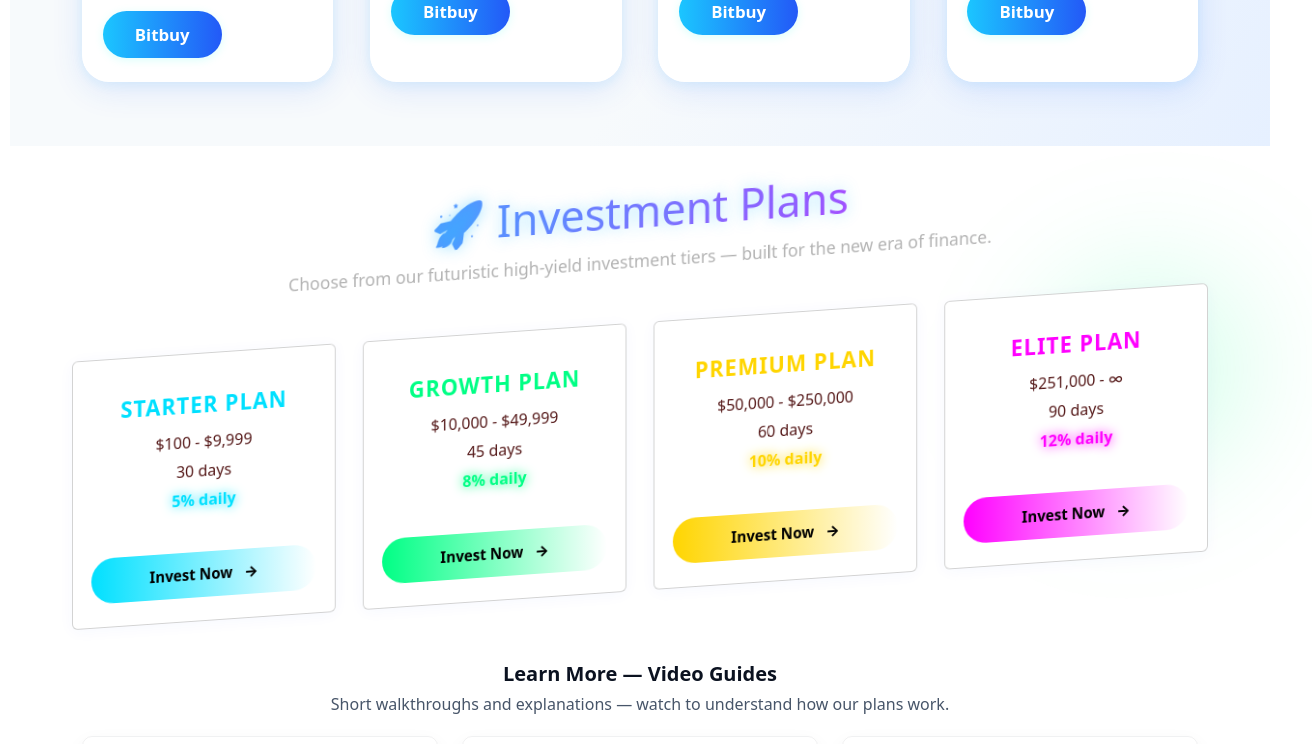
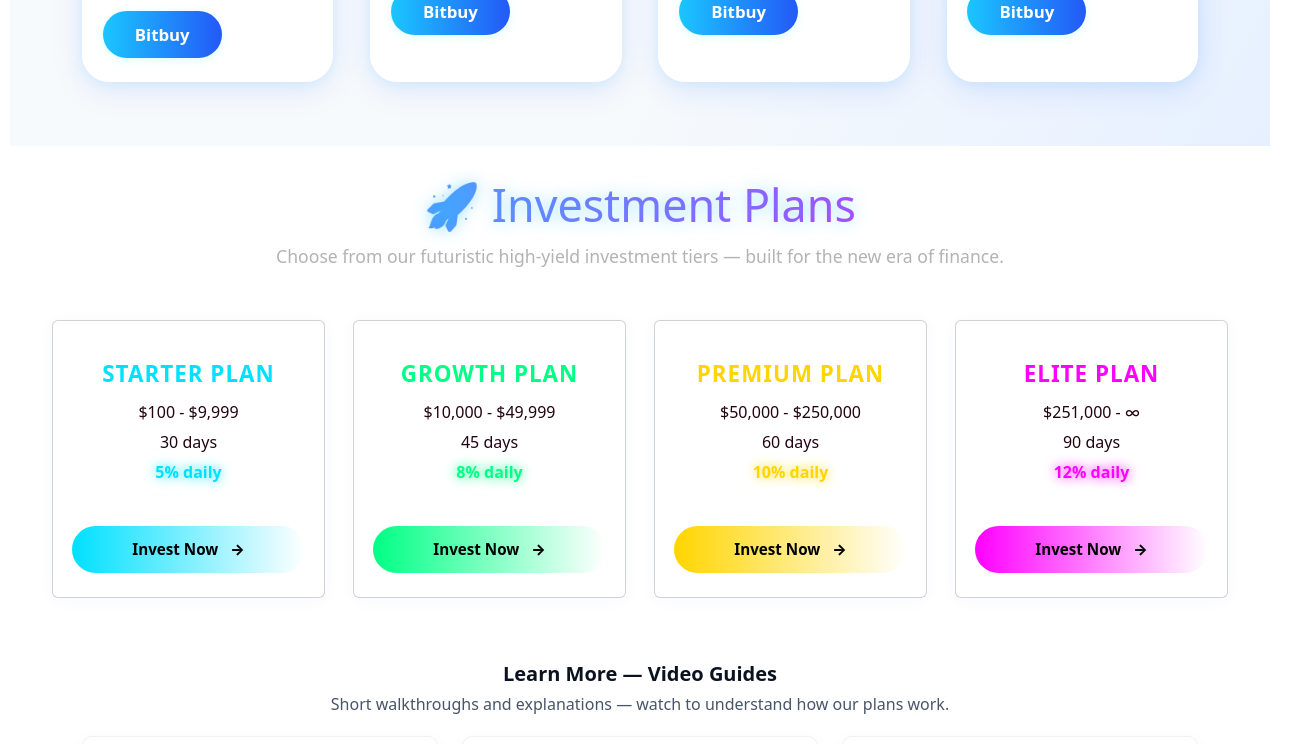
Before and after one commit to KennyAkeem/bitbuycrypto, a Next.js app: page / in a window 1280 px wide. Shown: the part 1460-2204 px from the top of the page, 1312 px wide, since content can reach past the window. Built offline with nearby package versions, Linux system fonts and the light colour scheme; no server answers; grey boxes are pictures that could not be loaded.

Commit message:
Improved email verificn redirect logic

```diff
--- a/components/InvestmentPlans.js
+++ b/components/InvestmentPlans.js
@@ -1,6 +1,6 @@
 import { useUser } from "../context/UserContext";
 import { useRouter } from "next/router";
-import { motion, useMotionValue, useTransform } from "framer-motion";
+import { motion, useMotionValue } from "framer-motion";
 import { useEffect, useRef } from "react";
 
 const plans = [
@@ -14,21 +14,30 @@ export default function InvestmentPlans() {
   const { user, openAuthModal } = useUser();
   const router = useRouter();
   const sectionRef = useRef(null);
+
+  // motion values
   const mouseX = useMotionValue(0);
   const mouseY = useMotionValue(0);
-
-  const rotateX = useTransform(mouseY, [0, window.innerHeight], [15, -15]);
-  const rotateY = useTransform(mouseX, [0, window.innerWidth], [-15, 15]);
+  const rotateX = useMotionValue(0);
+  const rotateY = useMotionValue(0);
 
   useEffect(() => {
+    if (typeof window === "undefined") return;
     const section = sectionRef.current;
+
     const handleMouseMove = (e) => {
       mouseX.set(e.clientX);
       mouseY.set(e.clientY);
+
+      const height = window.innerHeight;
+      const width = window.innerWidth;
+      rotateX.set((e.clientY / height) * 30 - 15);
+      rotateY.set((e.clientX / width) * 30 - 15);
     };
+
     section?.addEventListener("mousemove", handleMouseMove);
     return () => section?.removeEventListener("mousemove", handleMouseMove);
-  }, [mouseX, mouseY]);
+  }, [mouseX, mouseY, rotateX, rotateY]);
 
   function handleInvestClick(plan) {
     if (user) router.push("/profile?invest=true");
@@ -188,7 +197,7 @@ export default function InvestmentPlans() {
 
         .range, .duration, .yield {
           font-size: clamp(0.9rem, 2.5vw, 1rem);
-          color: #551919ff;
+          color: #220311ff;
           margin: 6px 0;
         }
 
```
